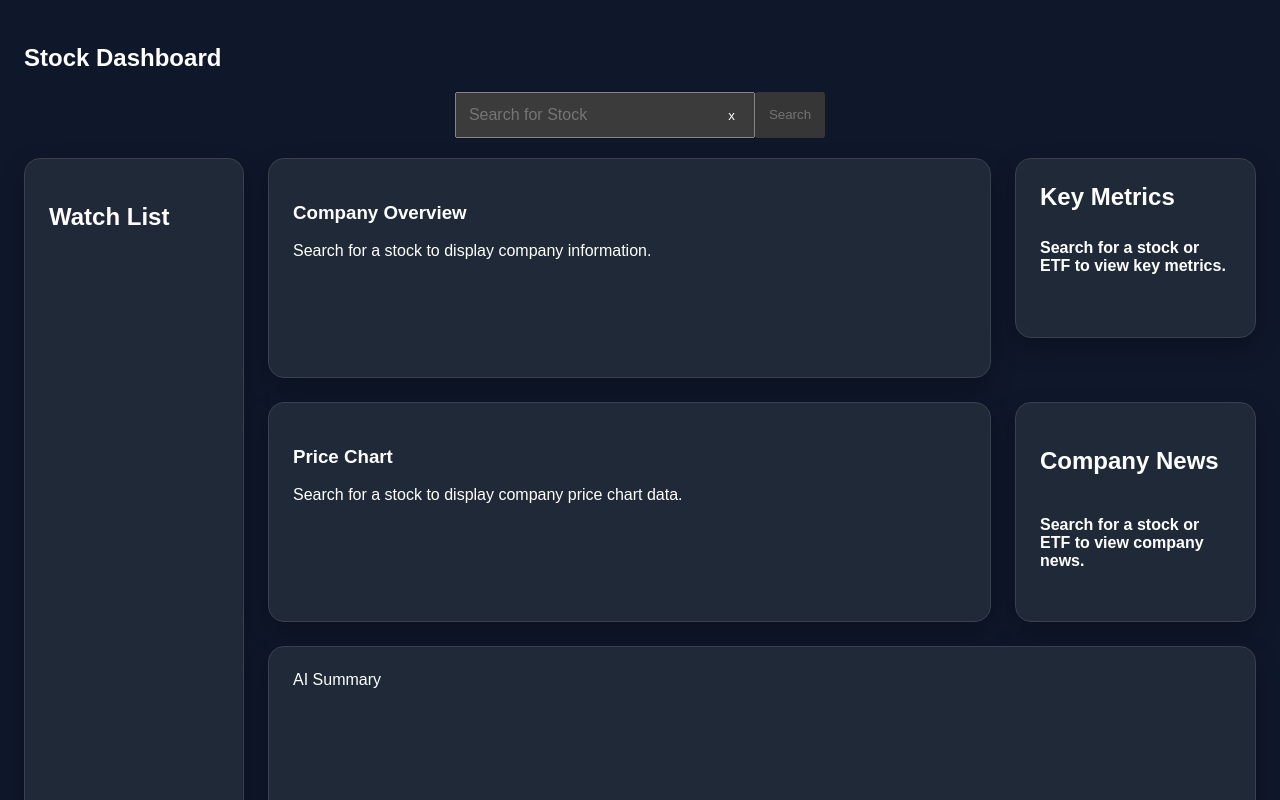
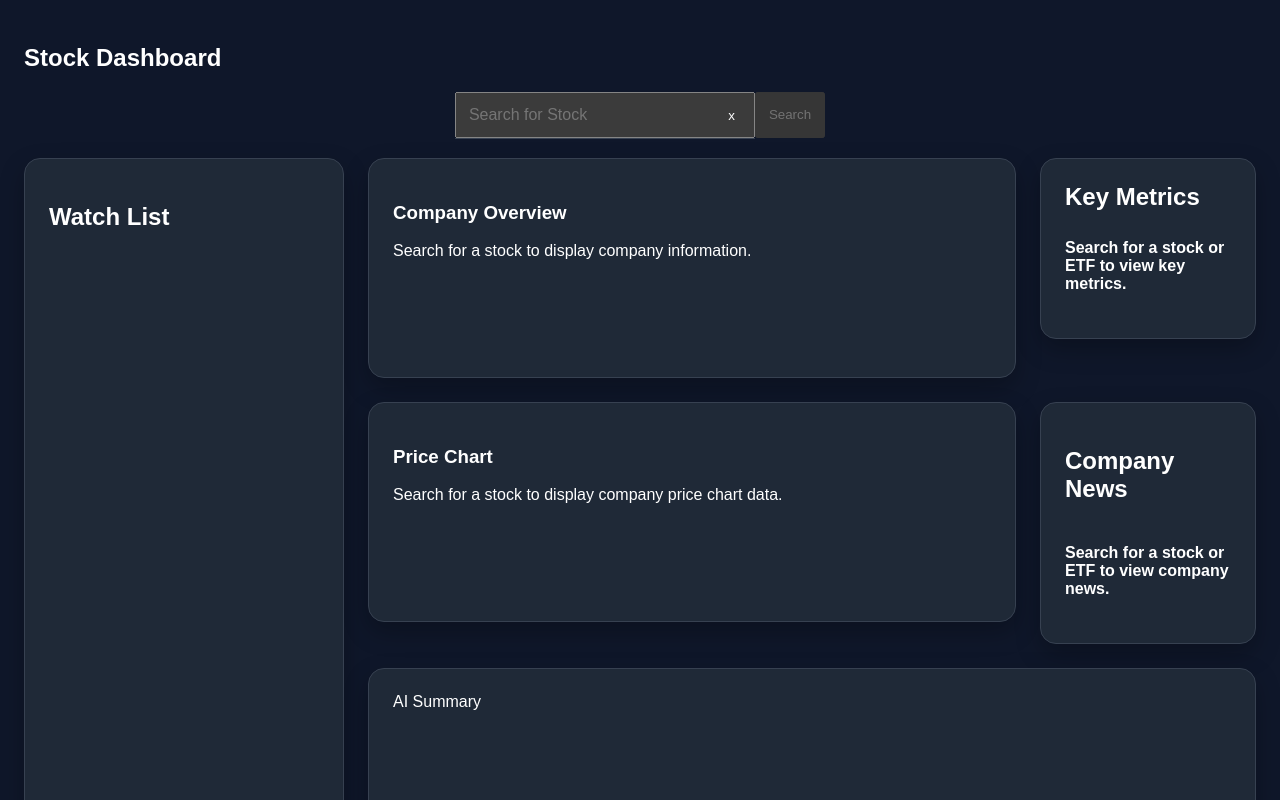
Before and after one commit to Richie1136/stock-dashboard, a React app in the folder frontend/: page / in a window 1280 px wide. Shown: the top 800 px of the page. Built offline with nearby package versions, Linux system fonts and the light colour scheme; the HTML template or start-up script is replaced by a standard one.

Commit message:
Refactor stock selection and improve watchlist UI

```diff
--- a/frontend/src/App.jsx
+++ b/frontend/src/App.jsx
@@ -30,8 +30,6 @@ function App() {
 
     const controller = new AbortController()
     let delayTimer;
-
-
 
     const fetchEtfProfile = async () => {
       try {
@@ -76,14 +74,20 @@ function App() {
     // Prevent empty and duplicate entries from being added to the watchlist.
     if (!symbol || fundWatchList.some((fund) => fund.symbol === symbol)) return
 
-    setFundWatchList([...Object.values(fundWatchList), { "symbol": symbol, "fund": formatFundName(fundName) }])
+    setFundWatchList([...Object.values(fundWatchList), { "symbol": symbol, "type": assetType, "description": formatFundName(fundName) }])
+  }
+
+  const selectStock = (selectedStock) => {
+    setSymbol(selectedStock.symbol.toUpperCase())
+    setAssetType(selectedStock.type)
+    setFundName(selectedStock.description)
   }
 
   return (
     <section className="app">
-      <Header setSymbol={setSymbol} setAssetType={setAssetType} setFundName={setFundName} />
+      <Header selectStock={selectStock} />
       <div className='dashboard'>
-        <WatchList symbol={symbol} fundName={fundName} fundWatchList={fundWatchList} />
+        <WatchList symbol={symbol} fundName={fundName} fundWatchList={fundWatchList} selectStock={selectStock} />
         <main className='dashboard-main'>
           <div className='top-row'>
             <CompanyCard updateWatchList={updateFundWatchList} symbol={symbol} assetType={assetType} fundName={fundName} etfProfile={etfProfile} />
--- a/frontend/src/components/header/Header.css
+++ b/frontend/src/components/header/Header.css
@@ -23,12 +23,53 @@
     left: 0;
     width: 100%;
     background-color: #2f3a46;
-    z-index: 10;
+    border: 1px solid #374151;
+    border-top: 0;
+    border-radius: 0 0 8px 8px;
+    z-index: 20;
+    overflow-y: auto;
+    max-height: 250px;
 }
 
-.sugguestion-item {
-    padding: 8px;
+.suggestions::-webkit-scrollbar {
+    width: 5px;
+}
+
+.suggestions::-webkit-scrollbar-thumb {
+    background-color: #6b7280;
+    border-radius: 999px;
+}
+
+.suggestions::-webkit-scrollbar-track {
+    background-color: transparent;
+}
+
+.suggestion-item {
+    display: flex;
+    align-items: center;
+    justify-content: space-between;
+    padding: 10px 12px;
     cursor: pointer;
+    gap: 12px;
+}
+
+.suggestion-name {
+    color: #f3f4f6;
+    font-size: 14px;
+    overflow: hidden;
+    text-overflow: ellipsis;
+    white-space: nowrap;
+}
+
+.suggestion-symbol {
+    color: #9ca3af;
+    font-size: 12px;
+    font-weight: 600;
+    flex-shrink: 0;
+}
+
+.suggestion-item:hover {
+    background-color: #374151;
 }
 
 .search-input-container {
--- a/frontend/src/components/header/Header.jsx
+++ b/frontend/src/components/header/Header.jsx
@@ -1,7 +1,7 @@
 import { useState, useEffect, useRef } from "react"
 import './Header.css'
 
-const Header = ({ setSymbol, setAssetType, setFundName }) => {
+const Header = ({ selectStock }) => {
 
     const [searchStock, setSearchStock] = useState("")
     const [suggestions, setSuggestions] = useState([])
@@ -17,13 +17,13 @@ const Header = ({ setSymbol, setAssetType, setFundName }) => {
         facebook: "meta"
     }
 
-    const searchSuggestions = (currentSuggestions, resolvedQuery, query, normalizedQuery) => {
+    const searchSuggestions = (suggestions, resolvedQuery, query, normalizedQuery) => {
         // Prefer an exact ticker match, then fall back to the start of a company name.
-        const exactSymbolMatch = currentSuggestions.find((stock) => {
+        const exactSymbolMatch = suggestions.find((stock) => {
             return stock?.symbol?.toLowerCase() === resolvedQuery
         })
 
-        const companyNameMatch = currentSuggestions.find((stock) => {
+        const companyNameMatch = suggestions.find((stock) => {
             return stock?.description?.trim().toLowerCase().startsWith(normalizedQuery)
         })
 
@@ -33,14 +33,11 @@ const Header = ({ setSymbol, setAssetType, setFundName }) => {
             setSearchError(`No Matching Stock Found for ${query}`)
             return
         }
-
-        setSymbol(selectedStock.symbol.toUpperCase())
-        setAssetType(selectedStock.type)
-        setFundName(selectedStock.description)
-
+        selectStock(selectedStock)
         setSearchError("")
         setSearchStock("")
         setSuggestions([])
+        setShowSuggestions(false)
     }
 
 
@@ -100,7 +97,7 @@ const Header = ({ setSymbol, setAssetType, setFundName }) => {
 
                 if (pendingSearch.current) {
                     pendingSearch.current = false
-                    searchSuggestions(stockSuggestions, normalizedQuery, query, resolvedQuery)
+                    searchSuggestions(stockSuggestions, resolvedQuery, query, normalizedQuery)
                 }
 
             }
@@ -151,15 +148,16 @@ const Header = ({ setSymbol, setAssetType, setFundName }) => {
         setSearchStock("")
         setSuggestions([])
         setSearchError("")
+        setShowSuggestions(false)
     }
 
     const handleSuggestionClick = (stock) => {
         if (!stock.symbol) return
-        setSymbol(stock.symbol.toUpperCase())
-        setAssetType(stock.type)
+        selectStock(stock)
         setSearchStock("")
         setSuggestions([])
-        setFundName(stock.description)
+        setSearchError("")
+        setShowSuggestions(false)
     }
 
     useEffect(() => { // Close the suggestions dropdown when the user clicks outside the search container.
@@ -192,20 +190,25 @@ const Header = ({ setSymbol, setAssetType, setFundName }) => {
                     />
                     <p>{searchError}</p>
                     <button className="clear-button" onClick={handleClear}>x</button>
-                </div>
-                <button disabled={suggestionsLoading || !searchStock?.trim()} className="search-button" onClick={handleSearch}>Search</button>
                     <div className="suggestions">
                         {showSuggestions && suggestions?.map((stock, index) => {
                             const { description, symbol } = stock
                             return (
-                            <div className="suggestion-item" style={{ cursor: 'pointer' }} key={`${symbol}-${index}`}
+                                <div className="suggestion-item" key={`${symbol}-${index}`}
                                     onClick={() => handleSuggestionClick(stock)}
                                 >
-                                {description} ({symbol})
+                                    <span className="suggestion-name">
+                                        {description}
+                                    </span>
+                                    <span className="suggestion-symbol">
+                                        ({symbol})
+                                    </span>
                                 </div>
                             )
                         })}
                     </div>
+                </div>
+                <button disabled={suggestionsLoading || !searchStock?.trim()} className="search-button" onClick={handleSearch}>Search</button>
             </div>
         </div>
     )
--- a/frontend/src/components/watchlist/WatchList.css
+++ b/frontend/src/components/watchlist/WatchList.css
@@ -1,7 +1,31 @@
-.sidebar {
-    width: 240px;
+.watch-list {
+    flex: 0 0 320px;
 }
 
-.watch-list {
-    flex: 0 0 220px;
+.fund-card {
+    padding: 16px 16px;
+    border-radius: 10px;
+    background-color: #273449;
+    margin-bottom: 14px;
+    cursor: pointer;
+    transition: background-color 0.2s ease, transform 0.2s ease;
 }
+
+.fund-card:hover {
+    background-color: #334155;
+    transform: translateY(-2px);
+}
+
+.fund-name {
+    margin: 0 0 4px;
+    color: #f3f4f6;
+    font-size: 15px;
+    font-weight: 600;
+}
+
+.fund-symbol {
+    margin: 0;
+    color: #9ca3af;
+    font-size: 12px;
+    font-weight: 500;
+}
--- a/frontend/src/components/watchlist/WatchList.jsx
+++ b/frontend/src/components/watchlist/WatchList.jsx
@@ -1,4 +1,5 @@
 import './WatchList.css'
+import { formatStockName } from '../../helperFunctions/formatStockName'
 
 const WatchList = ({ fundWatchList }) => {
 
@@ -9,9 +10,9 @@ const WatchList = ({ fundWatchList }) => {
                 fundWatchList?.map((item) => {
                     const { symbol, fund } = item
                     return (
-                        <div key={fund} style={{ marginBottom: '15px' }}>
-                            <p>Symbol: {symbol}</p>
-                            <p>Fund: {fund}</p>
+                        <div className='fund-card' key={symbol} onClick={() => selectStock(item)}>
+                            <p className='fund-name'>{formatStockName(fund)}</p>
+                            <p className='fund-symbol'>{symbol}</p>
                         </div>
                     )
                 })
--- /dev/null
+++ b/frontend/src/helperFunctions/formatStockName.js
@@ -0,0 +1,5 @@
+export const formatStockName = (stockName) => {
+    const stockWords = stockName?.split(" ")
+    const formattedStockName = stockWords?.map((item) => item[0].toUpperCase() + item.slice(1).toLowerCase()).join(" ")
+    return formattedStockName
+}
--- a/frontend/src/helperFunctions/index.js
+++ b/frontend/src/helperFunctions/index.js
@@ -7,5 +7,6 @@ import { formatLargePriceValue } from "./formatLargePriceValue";
 import { formatMarketCap } from "./formatMarketCap";
 import { formatMetrics } from "./formatMetrics";
 import { formatNetAssets } from "./formatNetassets";
+import { formatStockName } from "./formatStockName";
 
-export { formatDate, formatFundName, convertDecimalToPercentage, getSymbol, formatIPOLayout, formatLargePriceValue, formatMarketCap, formatMetrics, formatNetAssets }
+export { formatStockName, formatDate, formatFundName, convertDecimalToPercentage, getSymbol, formatIPOLayout, formatLargePriceValue, formatMarketCap, formatMetrics, formatNetAssets }
```
Lines whose indentation alone changed are shown as unchanged.
